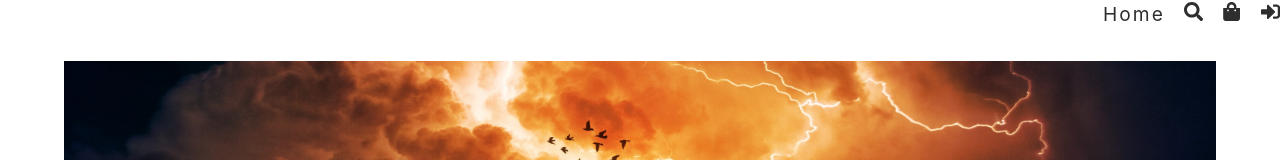
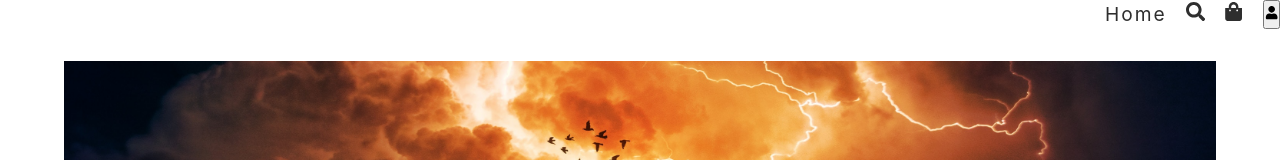
Before and after one commit to Rohanmisal/mern_ecom, a React (Vite) app: page / in a window 1280 px wide. Shown: the top 160 px of the page. Built offline with nearby package versions, Linux system fonts and the light colour scheme.

Commit message:
id given for creating orders ui

```diff
--- a/src/components/header.tsx
+++ b/src/components/header.tsx
@@ -2,7 +2,7 @@ import { useState } from "react";
 import { FaSearch, FaShoppingBag, FaSignInAlt, FaSignOutAlt, FaUser } from "react-icons/fa";
 import { Link } from "react-router-dom";
 
-const user = { _id: "", role: "" };
+const user = { _id: "asdsa", role: "" };
 const Header = () => {
     const [isOpen, setIsOpen] = useState<boolean>(false)
 
```
